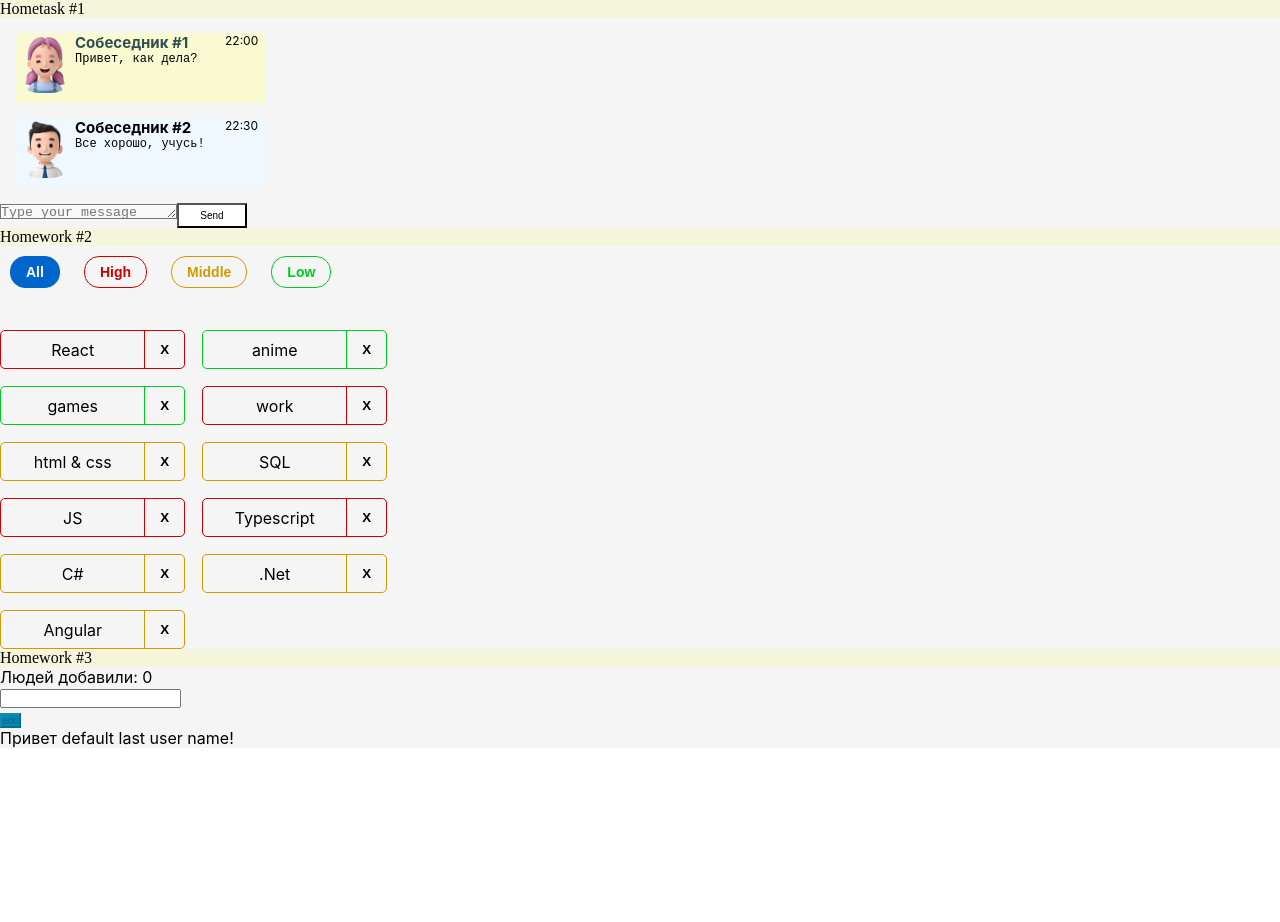
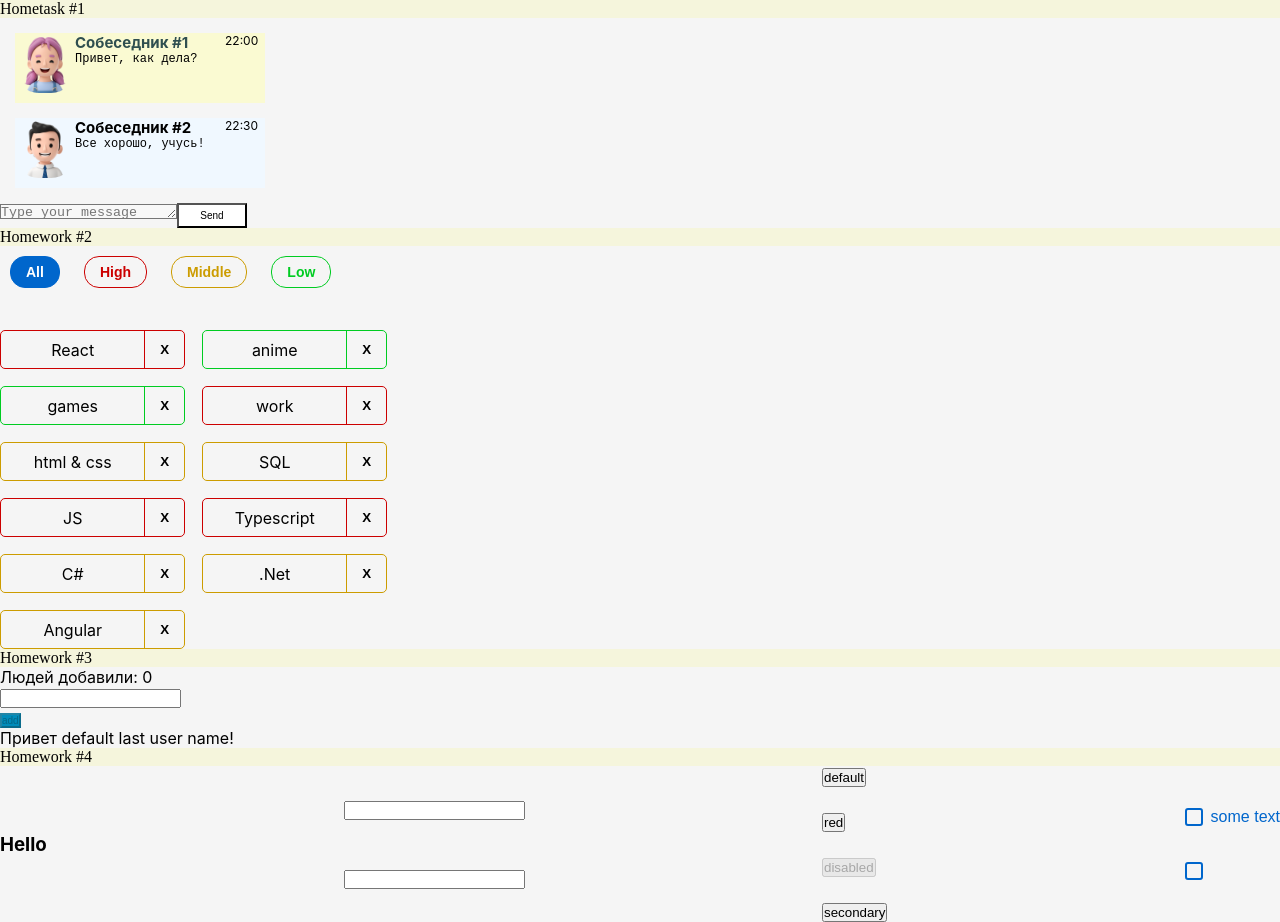
Before and after one commit to tolkunio/hw1, a React (Create React App) app: page / in a window 1280 px wide. Before the commit the page ends 800 px from the top, so only its background shows below. Built offline with nearby package versions, Linux system fonts and the light colour scheme.

Commit message:
-started at hw4

```diff
--- a/src/s1-main/App.tsx
+++ b/src/s1-main/App.tsx
@@ -3,6 +3,7 @@ import s from './App.module.css'
 import HW1 from '../s2-homeworks/hw01/HW1'
 import HW2 from '../s2-homeworks/hw02/HW2';
 import HW3 from '../s2-homeworks/hw03/HW3';
+import HW4 from '../s2-homeworks/hw04/HW4';
 
 function App() {
     return (
@@ -11,7 +12,7 @@ function App() {
             {/*раскомментировать по ходу выполнения*/}
             <HW2/>
             <HW3/>
-            {/*<HW4/>*/}
+            <HW4/>
 
             {/*при выполнении дз 5 и более - закомментировать здесь дз 1-4, так как они есть внутри дз 5*/}
             {/*<HW5/>*/}
--- a/src/s2-homeworks/hw04/HW4.tsx
+++ b/src/s2-homeworks/hw04/HW4.tsx
@@ -9,7 +9,7 @@ import Stand from './Stand'
 * 4 - сделать стили в соответствии с дизайном
 * */
 
-const HW4 = () => {
+export const HW4 = () => {
     return (
         <div id={'hw4'}>
             <div className={s2.hwTitle}>Homework #4</div>
--- a/src/s2-homeworks/hw04/Stand.tsx
+++ b/src/s2-homeworks/hw04/Stand.tsx
@@ -12,6 +12,7 @@ const Stand = () => {
 
     return (
         <div id={'hw4-stand'} className={s.stand}>
+            <h3>Hello</h3>
             <div className={s.inputs}>
                 {/*совместим со старым кодом:*/}
                 <div>
```
